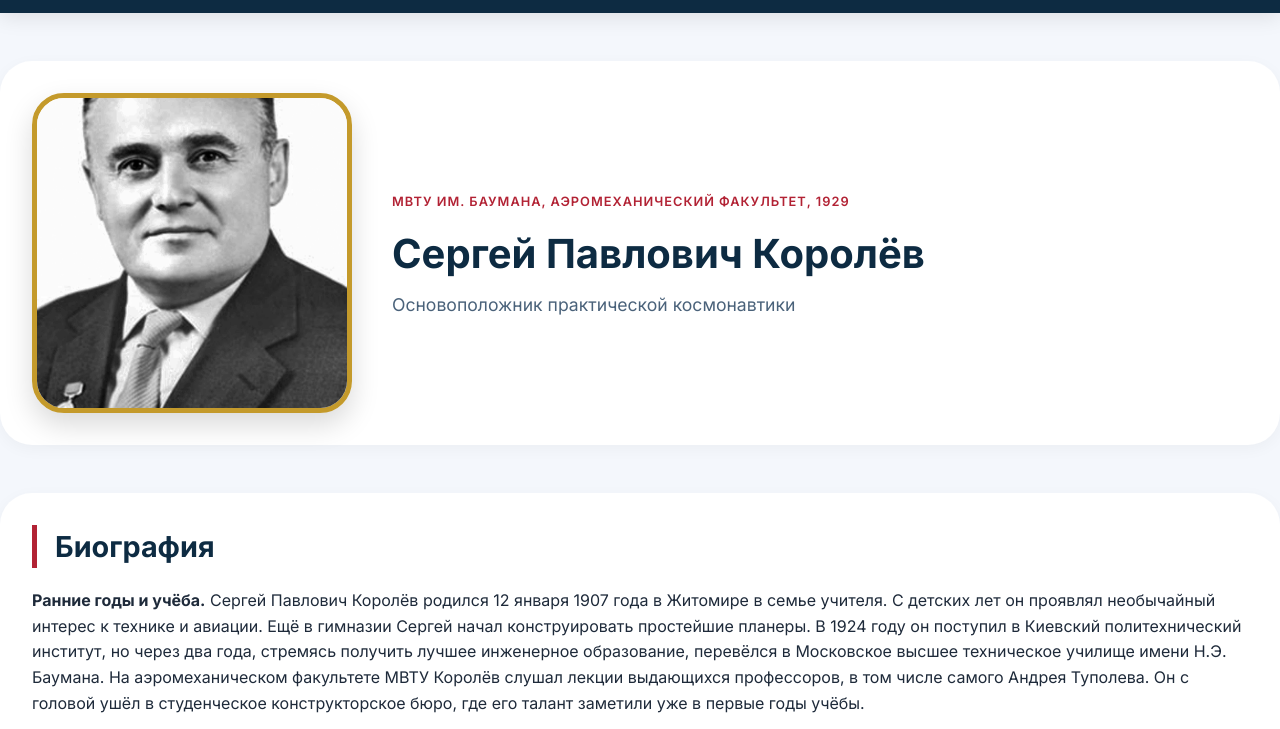
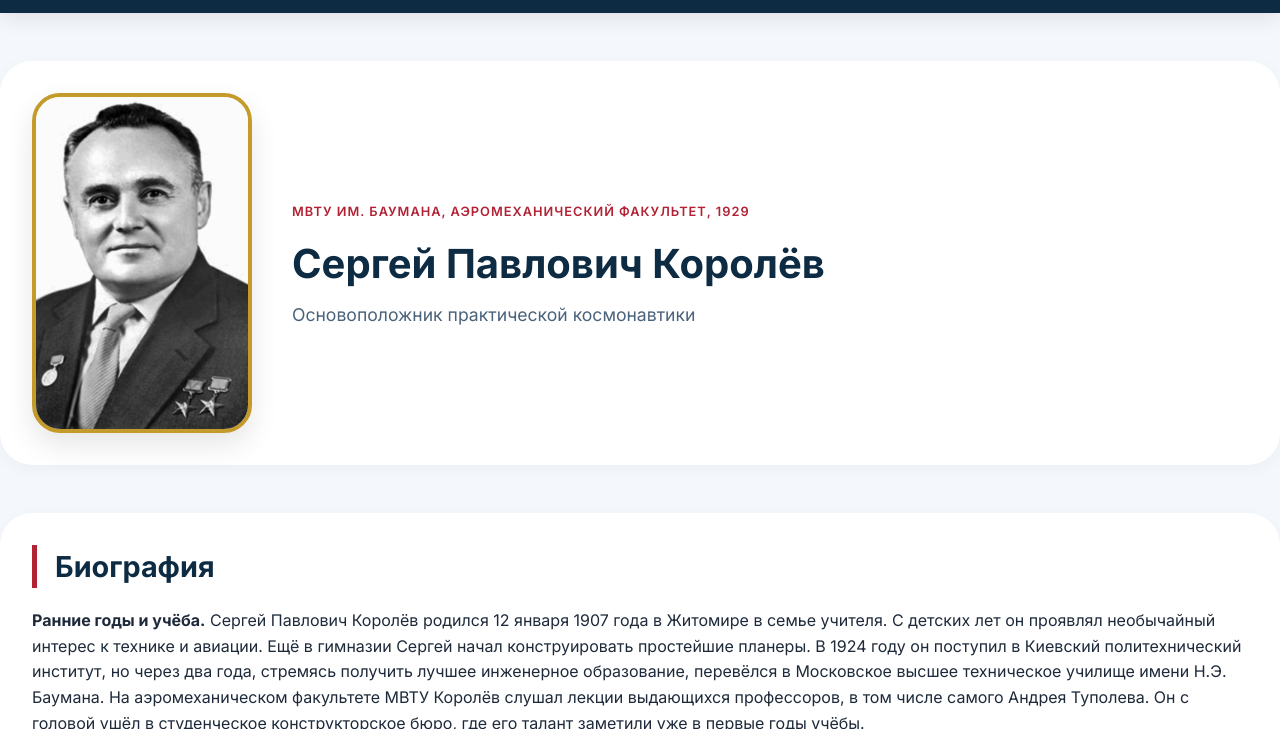
Before and after one commit to historyRK2/sizov, a plain HTML site: page index.html in a window 1280 px wide. Both pictures are taken after a click on the link "С.П. Королёв". Shown: the part 59-788 px from the top of the page. Drawn offline with Linux system fonts and the light colour scheme.

Commit message:
Update style.css

```diff
--- a/style.css
+++ b/style.css
@@ -248,12 +248,12 @@ body {
 }
 
 .graduate-portrait {
-    flex: 0 0 320px;
-    height: 320px;
-    border-radius: 32px;
+    flex: 0 0 220px;
+    height: 340px;
+    border-radius: 28px;
     overflow: hidden;
-    border: 5px solid var(--bauman-accent-gold);
-    box-shadow: 0 12px 28px rgba(0, 0, 0, 0.15);
+    border: 4px solid var(--bauman-accent-gold);
+    box-shadow: 0 12px 28px rgba(0, 0, 0, 0.1);
 }
 
 .graduate-portrait img {
```
